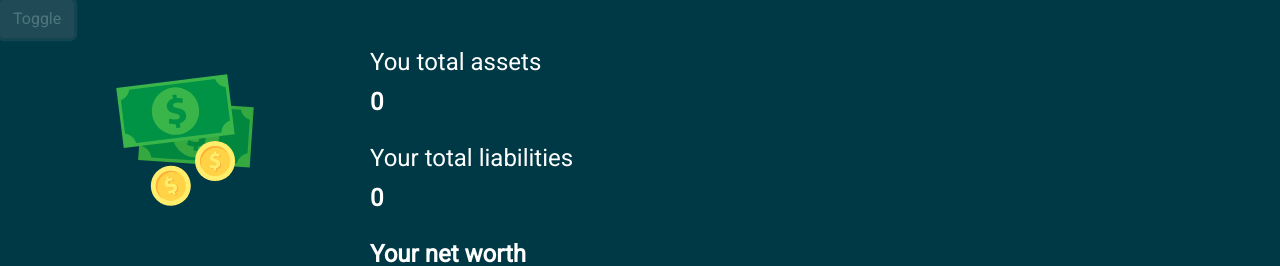
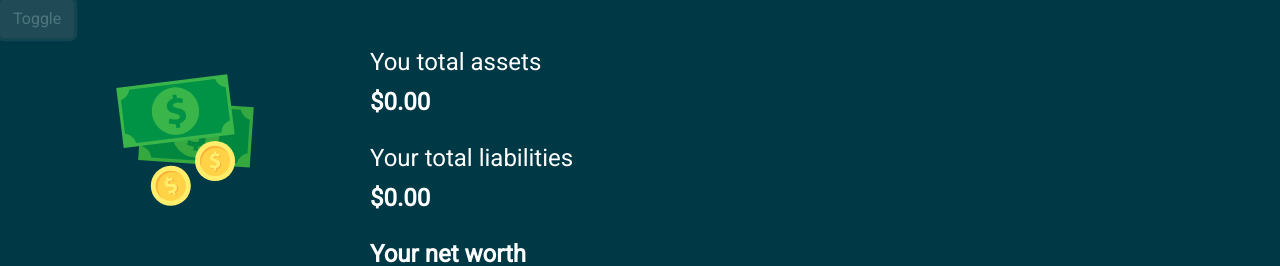
Before and after one commit to mesopotamia/fincheck, an Angular app in the folder webclient/: page / in a window 1280 px wide. Both pictures are taken after a click on the button "Toggle". Shown: the top 266 px of the page. Built offline with nearby package versions, Linux system fonts and the light colour scheme.

Commit message:
add currency pipe

```diff
--- a/webclient/src/app/networth/networth.component.html
+++ b/webclient/src/app/networth/networth.component.html
@@ -7,7 +7,7 @@
           You total assets
         </div>
         <div class="font-weight-bold">
-          {{assets}}
+          {{assets | currency}}
         </div>
       </div>
       <div class="mt-3">
@@ -15,7 +15,7 @@
           Your total liabilities
         </div>
         <div class="font-weight-bold">
-          {{liabilities}}
+          {{liabilities | currency}}
         </div>
       </div>
       <div class="f3 mt-3">
```
